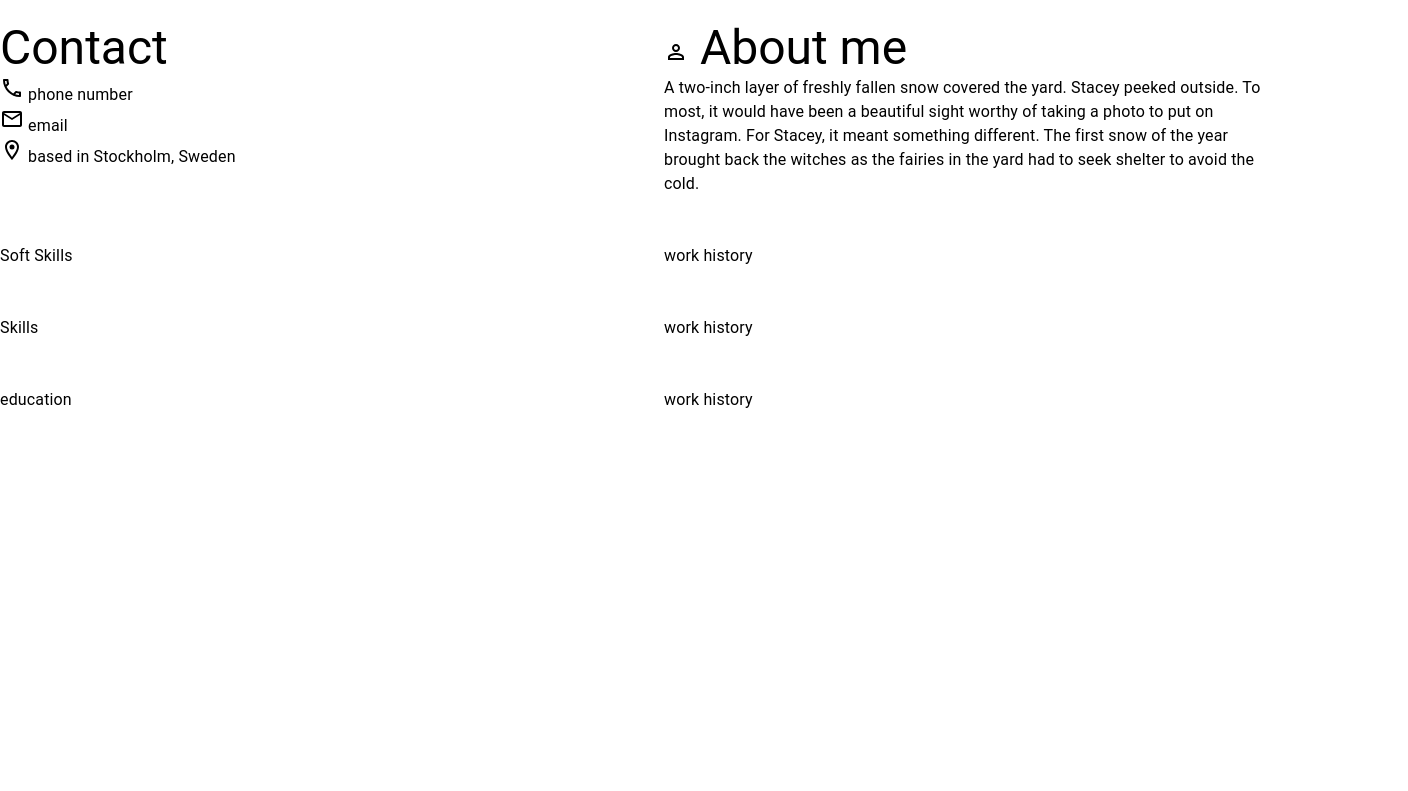
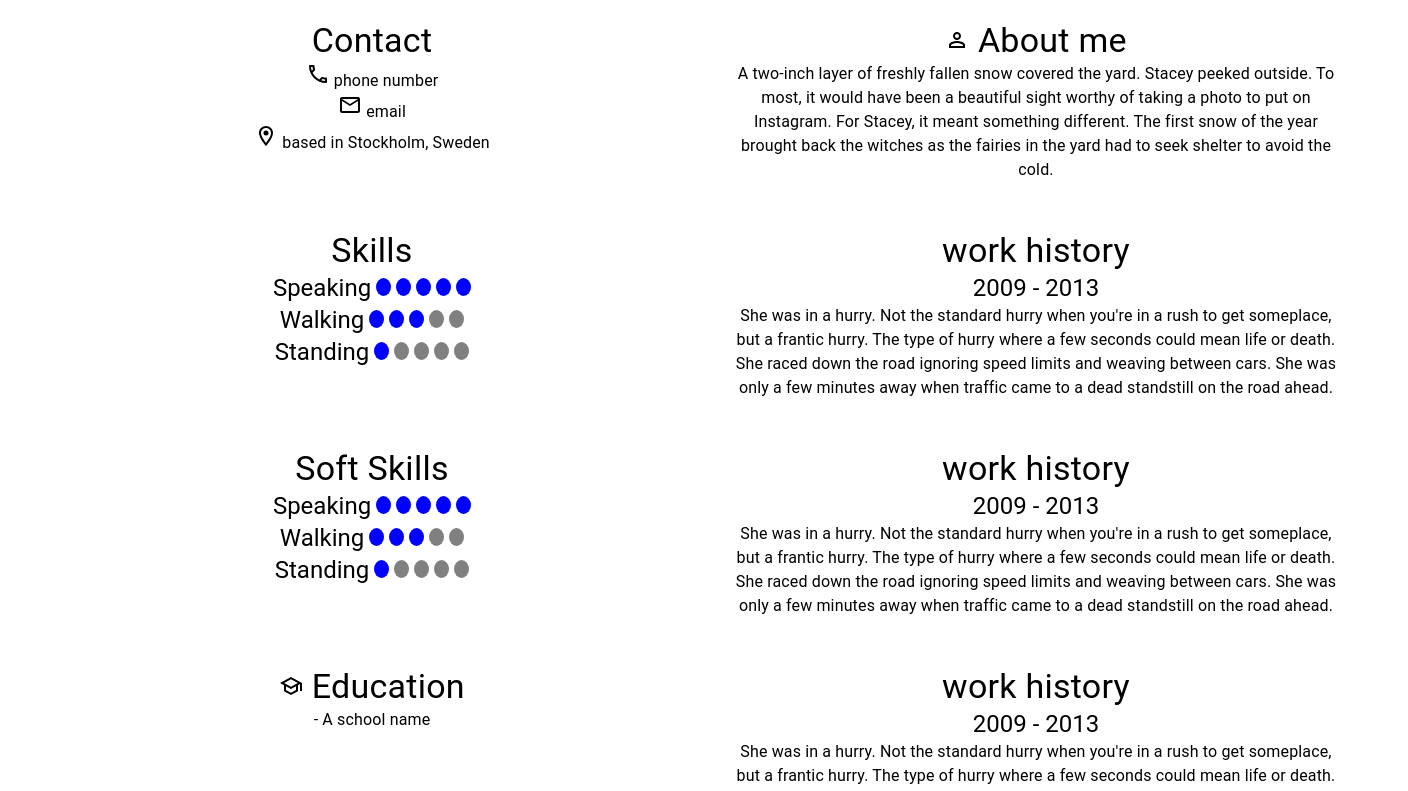
Before and after one commit to daniel1006/felicia-rylander, a React (Create React App) app: page /resume in a window 1280 px wide. Shown: the part 300-1091 px from the top of the page, 1408 px wide, since content can reach past the window. Before the commit the page ends 800 px from the top, so only its background shows below. Built offline with nearby package versions, Linux system fonts and the light colour scheme.

Commit message:
resume details

```diff
--- a/src/Pages/Gallery/Resume.js
+++ b/src/Pages/Gallery/Resume.js
@@ -1,7 +1,7 @@
 import React from 'react';
-import { Grid, Box, Typography} from '@material-ui/core';
+import { Grid, Box, Typography,} from '@material-ui/core';
 import useStylesResume from './useStylesResume';
-import { CallOutlined, EmailOutlined, LocationOnOutlined, PermIdentityOutlined } from '@material-ui/icons';
+import { CallOutlined, EmailOutlined, LocationOnOutlined, PermIdentityOutlined, SchoolOutlined } from '@material-ui/icons';
 
 const Resume = () => {
   const classes = useStylesResume();
@@ -22,39 +22,100 @@ const Resume = () => {
         </Grid>
 
         <Grid item xs={6}>
-          <Typography variant="h3"> Contact </Typography>
+          <Typography variant="h4"> Contact </Typography>
           <Typography body="1"> <CallOutlined/> phone number</Typography>
           <Typography body="1"> <EmailOutlined/> email</Typography>
           <Typography body="1"> <LocationOnOutlined/> based in Stockholm, Sweden</Typography>
         </Grid>
 
         <Grid item xs={6}>
-          <Typography variant="h3"> <PermIdentityOutlined/> About me</Typography>
+          <Typography variant="h4"> <PermIdentityOutlined/> About me</Typography>
           <Typography body="1">A two-inch layer of freshly fallen snow covered the yard. Stacey peeked outside. To most, it would have been a beautiful sight worthy of taking a photo to put on Instagram. For Stacey, it meant something different. The first snow of the year brought back the witches as the fairies in the yard had to seek shelter to avoid the cold.</Typography>
         </Grid>
 
        <Grid item xs={6}>
-          <Typography body="1"> Soft Skills</Typography>
+          <Typography variant="h4"> Skills</Typography>
+
+         <div>
+          <Typography className={classes.Line} variant="h5">Speaking</Typography>
+           <span className={classes.Cdot}></span>
+           <span className={classes.Cdot}></span>
+           <span className={classes.Cdot}></span>
+           <span className={classes.Cdot}></span>
+           <span className={classes.Cdot}></span>
+         </div>
+
+         <div>
+          <Typography className={classes.Line} variant="h5">Walking</Typography>
+           <span className={classes.Cdot}></span>
+           <span className={classes.Cdot}></span>
+           <span className={classes.Cdot}></span>
+           <span className={classes.Dot}></span>
+           <span className={classes.Dot}></span>
+         </div>
+
+         <div>
+          <Typography className={classes.Line} variant="h5">Standing</Typography>
+           <span className={classes.Cdot}></span>
+           <span className={classes.Dot}></span>
+           <span className={classes.Dot}></span>
+           <span className={classes.Dot}></span>
+           <span className={classes.Dot}></span>
+         </div>
+
         </Grid>
 
         <Grid item xs={6}>
-          <Typography body="1">work history</Typography>
+          <Typography variant="h4">work history</Typography>
+          <Typography variant="h5">2009 - 2013</Typography>
+          <Typography body="1">She was in a hurry. Not the standard hurry when you're in a rush to get someplace, but a frantic hurry. The type of hurry where a few seconds could mean life or death. She raced down the road ignoring speed limits and weaving between cars. She was only a few minutes away when traffic came to a dead standstill on the road ahead.</Typography>
         </Grid>
 
         <Grid item xs={6}>
-          <Typography body="1">Skills</Typography>
+          <Typography variant="h4">Soft Skills</Typography>
+         <div>
+          <Typography className={classes.Line} variant="h5">Speaking</Typography>
+           <span className={classes.Cdot}></span>
+           <span className={classes.Cdot}></span>
+           <span className={classes.Cdot}></span>
+           <span className={classes.Cdot}></span>
+           <span className={classes.Cdot}></span>
+         </div>
+
+         <div>
+          <Typography className={classes.Line} variant="h5">Walking</Typography>
+           <span className={classes.Cdot}></span>
+           <span className={classes.Cdot}></span>
+           <span className={classes.Cdot}></span>
+           <span className={classes.Dot}></span>
+           <span className={classes.Dot}></span>
+         </div>
+
+         <div>
+          <Typography className={classes.Line} variant="h5">Standing</Typography>
+           <span className={classes.Cdot}></span>
+           <span className={classes.Dot}></span>
+           <span className={classes.Dot}></span>
+           <span className={classes.Dot}></span>
+           <span className={classes.Dot}></span>
+         </div>
         </Grid>
 
         <Grid item xs={6}>
-          <Typography body="1">work history</Typography>
+          <Typography variant="h4">work history</Typography>
+          <Typography variant="h5">2009 - 2013</Typography>
+          <Typography body="1">She was in a hurry. Not the standard hurry when you're in a rush to get someplace, but a frantic hurry. The type of hurry where a few seconds could mean life or death. She raced down the road ignoring speed limits and weaving between cars. She was only a few minutes away when traffic came to a dead standstill on the road ahead.</Typography>
         </Grid>
 
         <Grid item xs={6}>
-          <Typography body="1">education</Typography>
+          <Typography variant="h4"> <SchoolOutlined/> Education</Typography>
+          <Typography body="1">- A school name</Typography>
         </Grid>
 
        <Grid item xs={6}>
-          <Typography body="1">work history</Typography>
+          <Typography variant="h4">work history</Typography>
+          <Typography variant="h5">2009 - 2013</Typography>
+          <Typography body="1">She was in a hurry. Not the standard hurry when you're in a rush to get someplace, but a frantic hurry. The type of hurry where a few seconds could mean life or death. She raced down the road ignoring speed limits and weaving between cars. She was only a few minutes away when traffic came to a dead standstill on the road ahead.</Typography>
        </Grid>
 
       </Grid>
--- a/src/Pages/Gallery/useStylesResume.js
+++ b/src/Pages/Gallery/useStylesResume.js
@@ -3,16 +3,42 @@ import { makeStyles } from '@material-ui/core/styles';
 const useStyles = makeStyles(theme => {
    return {
   Box:{
+    textAlign:'center',
     paddingTop: '10%',
+    padding:'5%',
     [theme.breakpoints.down('sm')]: {
             paddingTop: '25%',
+            padding:'0%',
         },
     overflow: 'hidden',
+},
+  Grid: {
+    overflowY:'scroll',
 },
   Underline:{
     borderBottom: '5px solid #2E2D29'
 },
-
+  Dot: {
+    borderRadius:'75%',
+    backgroundColor:'grey',
+    display:'inline-block',
+    height:'18px',
+    weight:'20px',
+    paddingLeft:'15px',
+    marginLeft:'5px',
+},
+  Cdot: {
+    borderRadius:'75%',
+    backgroundColor:'blue',
+    display:'inline-block',
+    height:'18px',
+    weight:'20px',
+    paddingLeft:'15px',
+    marginLeft:'5px',
+},
+Line: {
+display:'inline-block',
+},
 }
 })
 
--- a/src/index.css
+++ b/src/index.css
@@ -5,3 +5,9 @@ html body {
     padding: 0px;
     overflow-x: hidden;
 }
+
+::-webkit-scrollbar {
+    display: none;
+  -ms-overflow-style: none;
+  scrollbar-width: none;
+}
```
Also changed, not shown: src/Pages/Gallery/style.css (line endings or trailing spaces).
